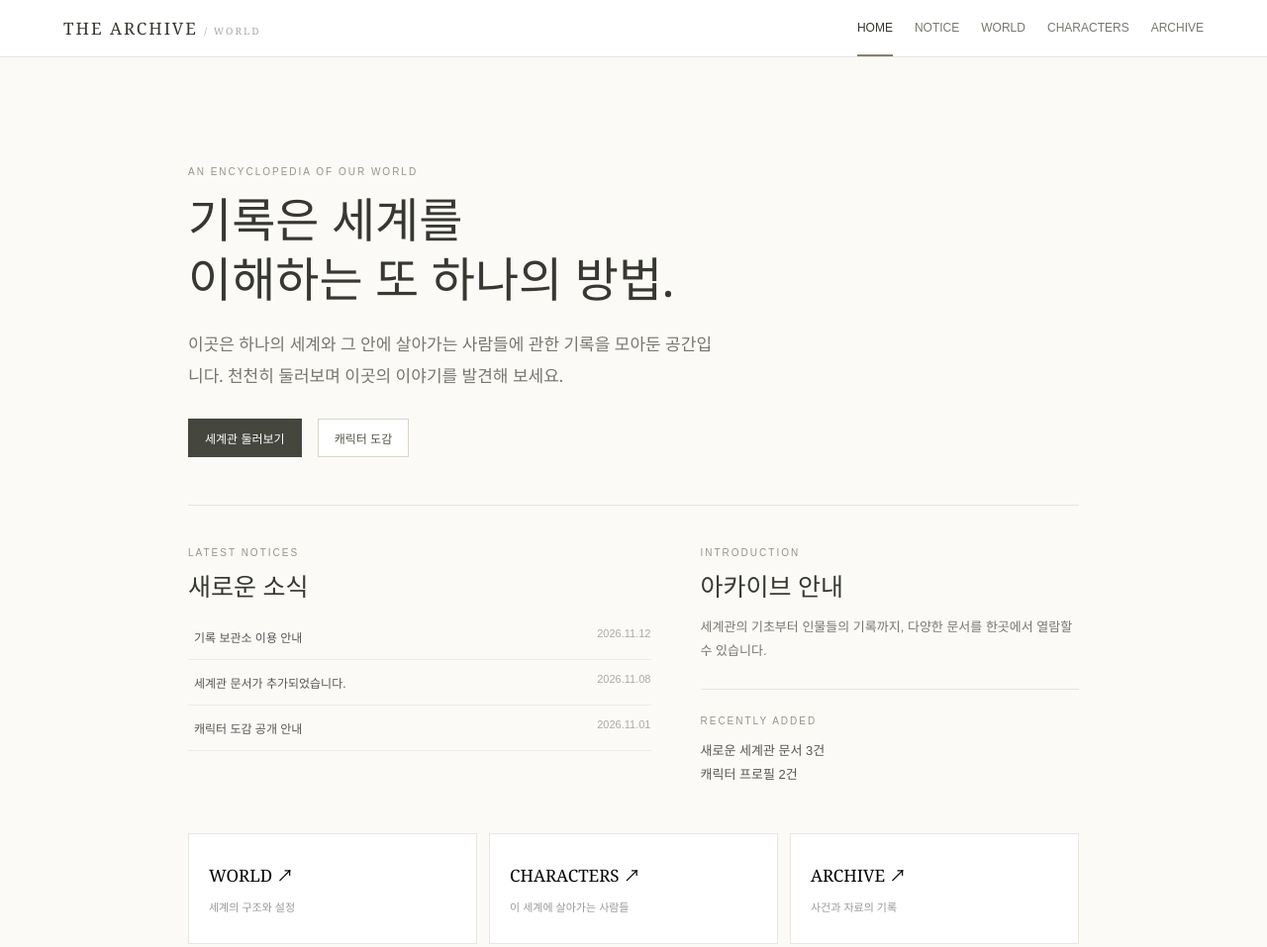
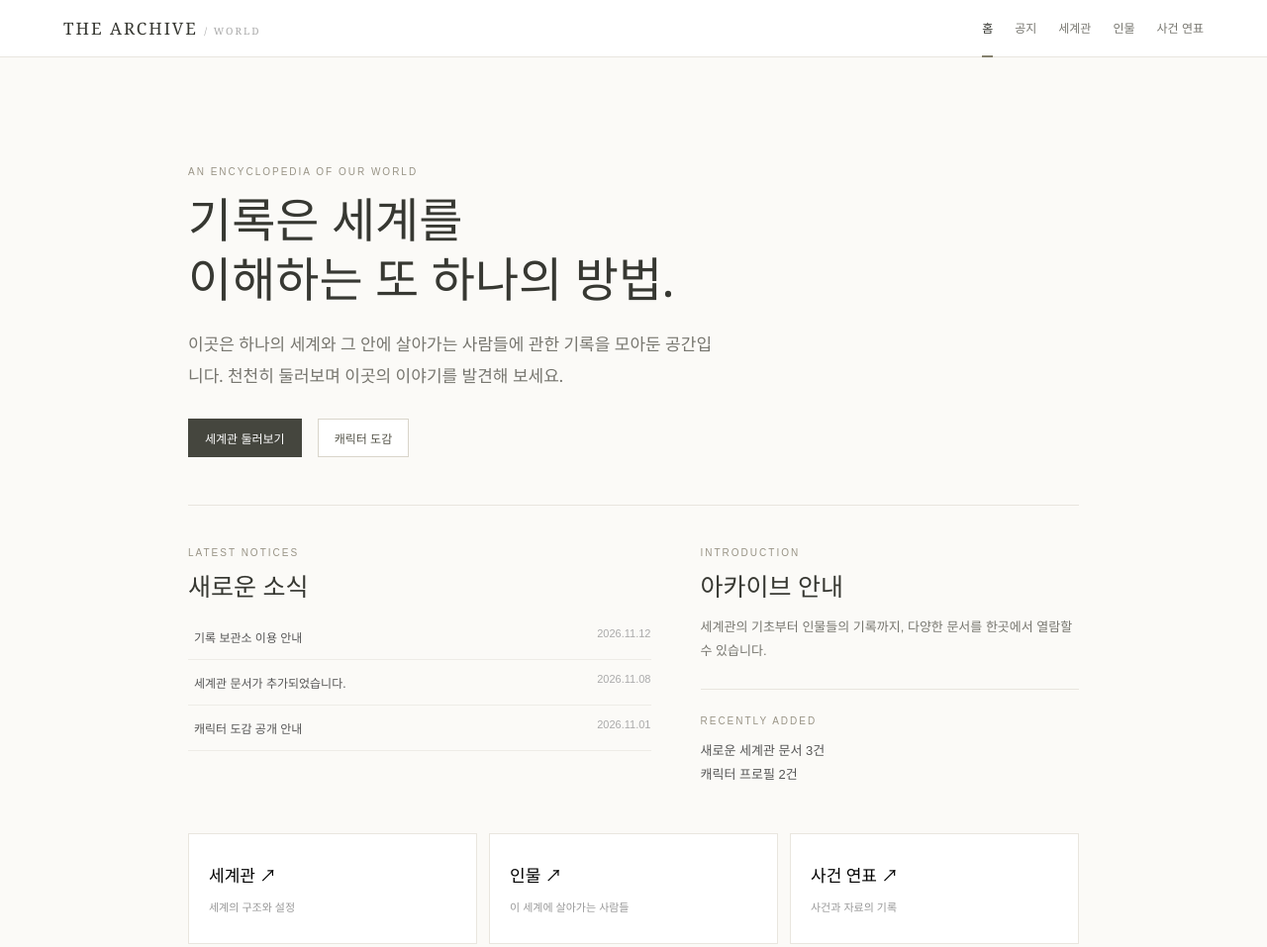
Before and after one commit to JuHyeon-05/community, a plain HTML site: page index.html in a window 1280 px wide. Shown: the top 957 px of the page at 99% size. Drawn offline with Linux system fonts and the light colour scheme.

Commit message:
상단 메뉴 한글 표기 적용

```diff
--- a/index.html
+++ b/index.html
@@ -67,11 +67,11 @@
   <header class="top">
     <div class="brand">THE ARCHIVE <span style="color:#aaa;font-size:10px"> / WORLD</span></div>
     <nav class="nav" aria-label="주요 메뉴">
-      <button data-page="home" class="active">HOME</button>
-      <button data-page="notice">NOTICE</button>
-      <button data-page="world">WORLD</button>
-      <button data-page="characters">CHARACTERS</button>
-      <button data-page="archive">ARCHIVE</button>
+      <button data-page="home" class="active">홈</button>
+      <button data-page="notice">공지</button>
+      <button data-page="world">세계관</button>
+      <button data-page="characters">인물</button>
+      <button data-page="archive">사건 연표</button>
     </nav>
   </header>
   <main class="content" id="wa-content" tabindex="-1"></main>
@@ -114,12 +114,12 @@
   if(page==='home')content.innerHTML=`
    <div class="hero"><div class="eyebrow">An encyclopedia of our world</div><h1>기록은 세계를<br>이해하는 또 하나의 방법.</h1><div class="intro">이곳은 하나의 세계와 그 안에 살아가는 사람들에 관한 기록을 모아둔 공간입니다. 천천히 둘러보며 이곳의 이야기를 발견해 보세요.</div>${button('세계관 둘러보기','world','btn dark')}　${button('캐릭터 도감','characters')}</div>
    <div class="homegrid"><section><div class="eyebrow">Latest notices</div><h2 style="margin-top:9px">새로운 소식</h2>${notices.map((n,i)=>`<div class="notice-row"><button data-action="notice-${i}">${n[1]}</button><time>${n[2]}</time></div>`).join('')}</section><section><div class="eyebrow">Introduction</div><h2 style="margin-top:9px">아카이브 안내</h2><p>세계관의 기초부터 인물들의 기록까지, 다양한 문서를 한곳에서 열람할 수 있습니다.</p><div class="line"></div><div class="eyebrow">Recently added</div><p style="color:#555">새로운 세계관 문서 3건<br>캐릭터 프로필 2건</p></section></div>
-   <div class="quick"><button data-action="world"><strong>WORLD ↗</strong><span>세계의 구조와 설정</span></button><button data-action="characters"><strong>CHARACTERS ↗</strong><span>이 세계에 살아가는 사람들</span></button><button data-action="archive"><strong>ARCHIVE ↗</strong><span>사건과 자료의 기록</span></button></div>`;
+   <div class="quick"><button data-action="world"><strong>세계관 ↗</strong><span>세계의 구조와 설정</span></button><button data-action="characters"><strong>인물 ↗</strong><span>이 세계에 살아가는 사람들</span></button><button data-action="archive"><strong>사건 연표 ↗</strong><span>사건과 자료의 기록</span></button></div>`;
   if(page==='notice')content.innerHTML=`<div class="sectionhead"><div><div class="eyebrow">News & Announcements</div><h1>공지사항</h1><p>홈페이지의 소식과 운영 관련 안내를 확인할 수 있습니다.</p></div></div><div class="doclist">${notices.map((n,i)=>`<div class="doc"><button data-action="notice-${i}"><small>${n[0]}</small><strong>${n[1]}</strong></button><time>${n[2]}</time></div>`).join('')}</div>`;
   if(page==='world')content.innerHTML=`<div class="eyebrow">World encyclopedia</div><h1>세계관</h1><p>이 세계를 구성하는 배경과 규칙, 역사에 관한 기록입니다.</p><div class="filters">${['전체','기초 설정','지리','사회','역사','설정'].map(f=>`<button class="${filter===f?'selected':''}" data-filter="${f}">${f}</button>`).join('')}</div><div class="doclist">${worlds.filter(w=>filter==='전체'||w[1]===filter).map((w,i)=>`<div class="doc"><button data-action="world-${worlds.indexOf(w)}"><small>${w[1]}</small><strong>${w[0]}</strong><p style="margin:6px 0 0;font-size:11px">${w[2]}</p></button><span class="muted">↗</span></div>`).join('')}</div>`;
   if(page==='characters')content.innerHTML=`<div class="eyebrow">Character index</div><h1>인물 도감</h1><p>각자의 이야기를 가진 인물들의 기록을 모았습니다.</p><div class="filters">${['전체',...chars.map(c=>c[1])].map(f=>`<button class="${filter===f?'selected':''}" data-filter="${f}">${f}</button>`).join('')}</div><div class="chars">${chars.filter(c=>filter==='전체'||c[1]===filter).map(c=>`<button class="char" data-char="${c[0]}"><span class="initial">${c[3]}</span><strong>${c[0]}</strong><small>${c[1]} · ${c[2]}</small></button>`).join('')}</div>`;
   if(page==='profile'){const c=chars.find(x=>x[0]===char)||chars[0];const bio=biographies[chars.indexOf(c)];content.innerHTML=`<button class="back" data-action="characters">← 인물 도감으로</button><div class="profilegrid"><aside class="profilebox"><div class="eyebrow">Character profile</div><div class="initial" style="width:66px;height:66px;font-size:24px;margin:20px 0">${c[3]}</div><h2>${c[0]}</h2><p>${c[2]}</p><dl><dt>소속</dt><dd>${c[1]}</dd><dt>분류</dt><dd>주요 인물</dd><dt>상태</dt><dd>활동 중</dd></dl></aside><section><div class="eyebrow">Profile / ${String(chars.indexOf(c)+1).padStart(3,"0")}</div><h1>${c[0]}</h1><p style="font-family:Georgia,serif;font-size:17px">“${bio[0]}”</p><div class="line"></div><div class="profiletext"><h3>외관</h3><p>${bio[1]}</p></div><div class="profiletext"><h3>성격</h3><p>${bio[2]}</p></div><div class="profiletext"><h3>배경</h3><p>${bio[3]}</p></div><div class="profiletext"><h3>능력 및 기타</h3><p>${bio[4]}</p></div></section></div>`}
-  if(page==='archive')content.innerHTML=`<div class="eyebrow">Historical records</div><h1>기록 보관소</h1><p>사건과 자료, 시간의 흐름을 따라 정리한 기록입니다.</p><div class="filters">${['전체','연표','보고서','문서','자료'].map(f=>`<button class="${filter===f?'selected':''}" data-filter="${f}">${f}</button>`).join('')}</div><div class="doclist">${archives.filter(a=>filter==='전체'||a[1]===filter).map((a,i)=>`<div class="doc"><button data-action="archive-${archives.indexOf(a)}"><small>${a[1]}</small><strong>${a[0]}</strong></button><time>${a[2]}</time></div>`).join('')}</div>`;
+  if(page==='archive')content.innerHTML=`<div class="eyebrow">Historical records</div><h1>사건 연표</h1><p>사건과 자료, 시간의 흐름을 따라 정리한 기록입니다.</p><div class="filters">${['전체','연표','보고서','문서','자료'].map(f=>`<button class="${filter===f?'selected':''}" data-filter="${f}">${f}</button>`).join('')}</div><div class="doclist">${archives.filter(a=>filter==='전체'||a[1]===filter).map((a,i)=>`<div class="doc"><button data-action="archive-${archives.indexOf(a)}"><small>${a[1]}</small><strong>${a[0]}</strong></button><time>${a[2]}</time></div>`).join('')}</div>`;
  }
  function navigate(section, id) {
   const path = section + (id === undefined ? '' : '/' + id);
@@ -127,7 +127,7 @@
   else location.hash = path;
  }
  const collections = {notice:notices, world:worlds, characters:chars, archive:archives};
- const sectionNames = {notice:'공지사항',world:'세계관',characters:'인물 도감',archive:'기록 보관소'};
+ const sectionNames = {notice:'공지사항',world:'세계관',characters:'인물 도감',archive:'사건 연표'};
  const readings = {
   notice:[
    '처음 방문했다면 세계관의 「세계의 기원」부터 읽어 보세요. 각 지역에서 만나는 사람들의 이야기는 인물 도감에서 이어집니다.',
```
